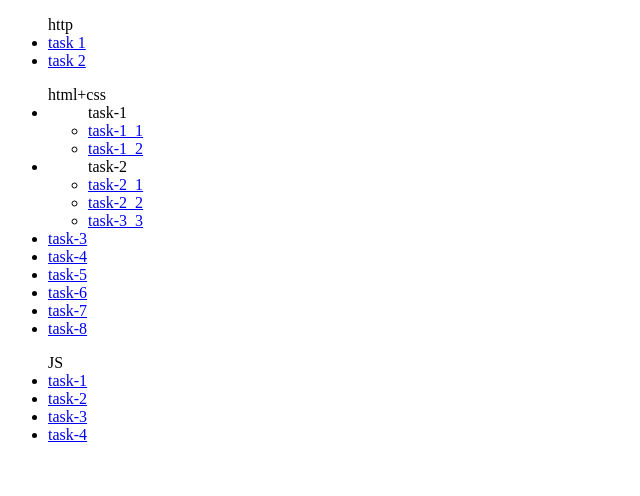
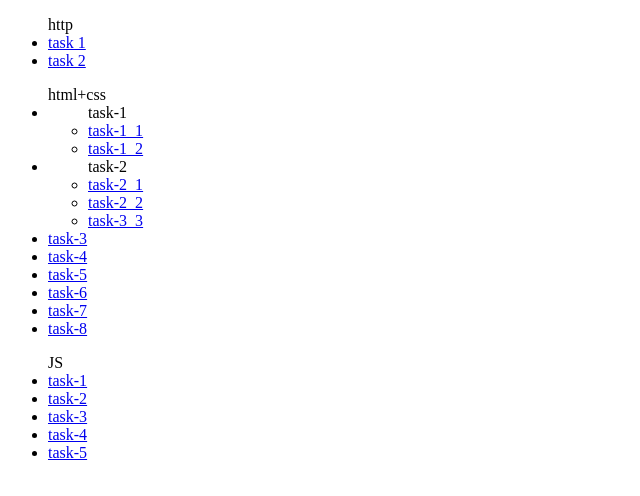
Before and after one commit to Stanislav-Lysenko/FE, a plain HTML site: page index.html in a window 1280 px wide. Shown: the full height of the page, 0-640 px from the left. Drawn offline with Linux system fonts and the light colour scheme.

Commit message:
update main index.html
update main index.html

```diff
--- a/index.html
+++ b/index.html
@@ -35,6 +35,7 @@
 		<li><a href="/FE/js/task-2/index.html">task-2</a></li>
 		<li><a href="/FE/js/task-3/index.html">task-3</a></li>
 		<li><a href="/FE/js/task-4/index.html">task-4</a></li>
+		<li><a href="/FE/js/task-5/index.html">task-5</a></li>
 	</ul>
 </body>
 </html>
```
